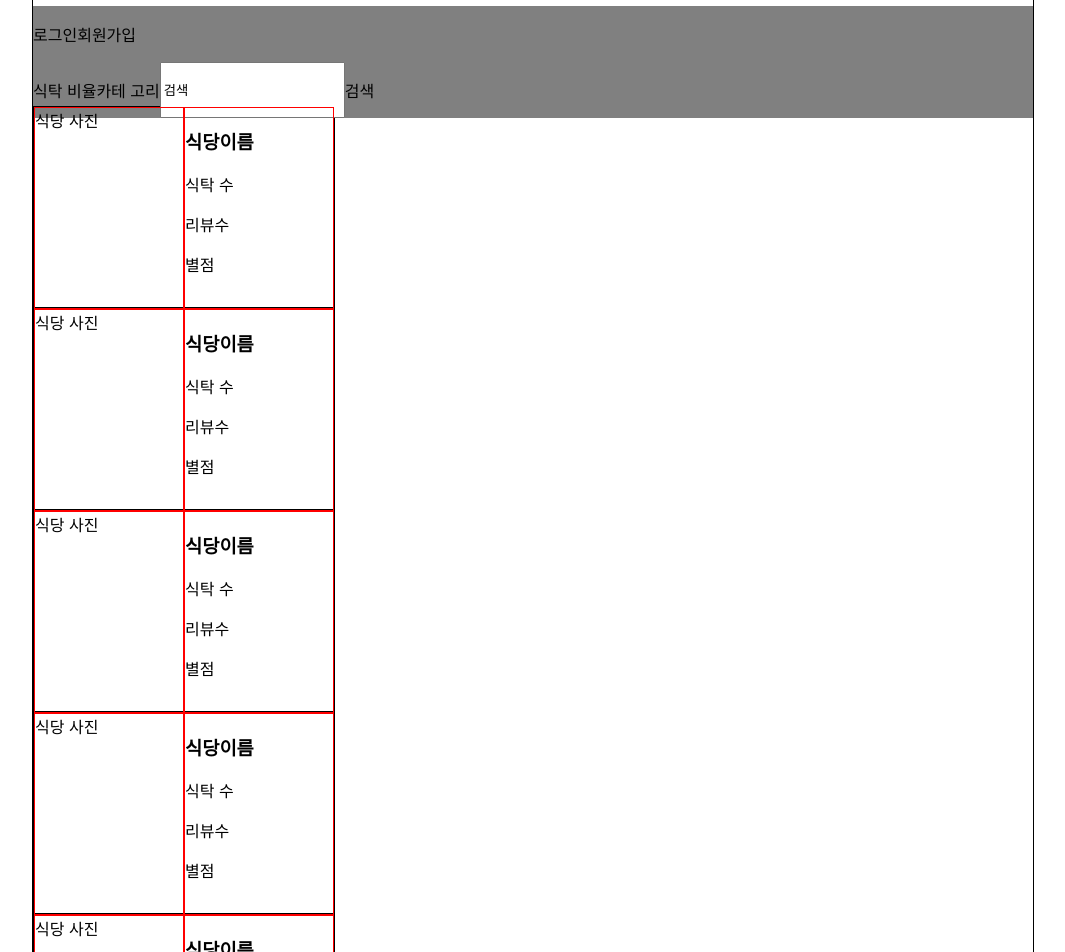
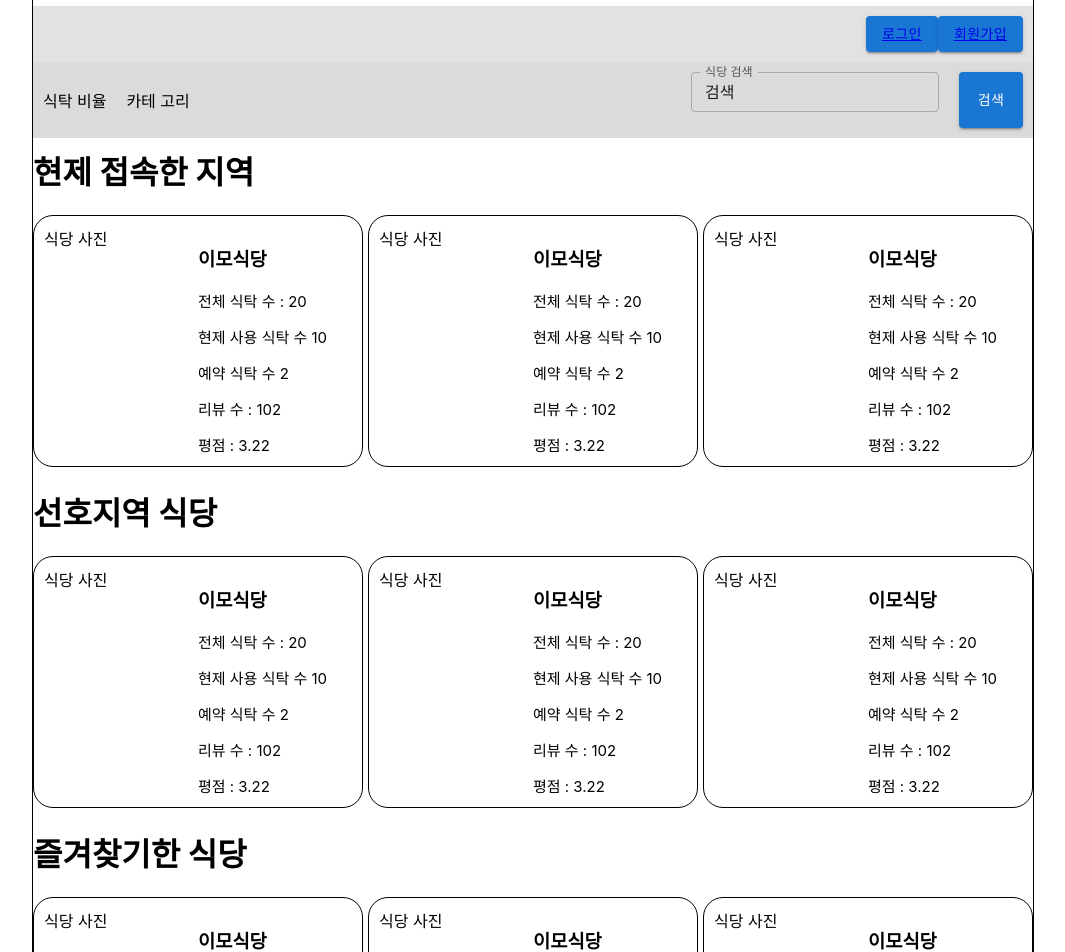
Before and after one commit to yeongi/uridong, a React (Create React App) app in the folder front/: page / in a window 1280 px wide. Shown: the part 200-1152 px from the top of the page, without its empty margins (107-1172 px from the left). Built offline with nearby package versions, Linux system fonts and the light colour scheme.

Commit message:
main header, restaraunt detail

```diff
--- /dev/null
+++ b/front/src/component/CurArea.js
@@ -0,0 +1,42 @@
+import React from "react";
+import Restaurant from "./Restaurant";
+import classes from "../style/rst.module.css";
+
+const CurArea = () => {
+  return (
+    <>
+      <h1>현제 접속한 지역</h1>
+      <div className={classes["rest-wrapper"]}>
+        <Restaurant
+          img="alt"
+          rst_name="이모식당"
+          table_count="20"
+          use_table="10"
+          rsv_count="2"
+          review_count="102"
+          rating="3.22"
+        />
+        <Restaurant
+          img="alt"
+          rst_name="이모식당"
+          table_count="20"
+          use_table="10"
+          rsv_count="2"
+          review_count="102"
+          rating="3.22"
+        />
+        <Restaurant
+          img="alt"
+          rst_name="이모식당"
+          table_count="20"
+          use_table="10"
+          rsv_count="2"
+          review_count="102"
+          rating="3.22"
+        />
+      </div>
+    </>
+  );
+};
+
+export default CurArea;
--- /dev/null
+++ b/front/src/component/Favorite.js
@@ -0,0 +1,42 @@
+import React from "react";
+import Restaurant from "./Restaurant";
+import classes from "../style/rst.module.css";
+
+const Favorite = () => {
+  return (
+    <div>
+      <h1>즐겨찾기한 식당</h1>
+      <div className={classes["rest-wrapper"]}>
+        <Restaurant
+          img="alt"
+          rst_name="이모식당"
+          table_count="20"
+          use_table="10"
+          rsv_count="2"
+          review_count="102"
+          rating="3.22"
+        />
+        <Restaurant
+          img="alt"
+          rst_name="이모식당"
+          table_count="20"
+          use_table="10"
+          rsv_count="2"
+          review_count="102"
+          rating="3.22"
+        />
+        <Restaurant
+          img="alt"
+          rst_name="이모식당"
+          table_count="20"
+          use_table="10"
+          rsv_count="2"
+          review_count="102"
+          rating="3.22"
+        />
+      </div>
+    </div>
+  );
+};
+
+export default Favorite;
--- /dev/null
+++ b/front/src/component/LikeArea.js
@@ -0,0 +1,42 @@
+import React from "react";
+import Restaurant from "./Restaurant";
+import classes from "../style/rst.module.css";
+
+const LikeArea = () => {
+  return (
+    <div>
+      <h1>선호지역 식당</h1>
+      <div className={classes["rest-wrapper"]}>
+        <Restaurant
+          img="alt"
+          rst_name="이모식당"
+          table_count="20"
+          use_table="10"
+          rsv_count="2"
+          review_count="102"
+          rating="3.22"
+        />
+        <Restaurant
+          img="alt"
+          rst_name="이모식당"
+          table_count="20"
+          use_table="10"
+          rsv_count="2"
+          review_count="102"
+          rating="3.22"
+        />
+        <Restaurant
+          img="alt"
+          rst_name="이모식당"
+          table_count="20"
+          use_table="10"
+          rsv_count="2"
+          review_count="102"
+          rating="3.22"
+        />
+      </div>
+    </div>
+  );
+};
+
+export default LikeArea;
--- a/front/src/component/Restaurant.js
+++ b/front/src/component/Restaurant.js
@@ -1,15 +1,17 @@
 import classes from "../style/rst.module.css";
 
-const Restaurant = () => {
+const Restaurant = (props) => {
   return (
     <>
-      <section className={classes["res-wrapper"]}>
+      <section className={classes["rests-wrapper"]}>
         <article>식당 사진</article>
         <article>
-          <h3>식당이름</h3>
-          <p>식탁 수</p>
-          <p>리뷰수</p>
-          <p>별점</p>
+          <h3>{props.rst_name}</h3>
+          <p>전체 식탁 수 : {props.table_count}</p>
+          <p>현제 사용 식탁 수 {props.use_table}</p>
+          <p>예약 식탁 수 {props.rsv_count}</p>
+          <p>리뷰 수 : {props.review_count}</p>
+          <p>평점 : {props.rating}</p>
         </article>
       </section>
     </>
--- a/front/src/layout/Header.js
+++ b/front/src/layout/Header.js
@@ -1,17 +1,32 @@
+import { Button, TextField } from "@mui/material";
+import { Link } from "react-router-dom";
 import classes from "../style/layout.module.css";
 
 const Header = () => {
   return (
     <div className={classes["header-wrapper"]}>
       <div className={classes["header-login"]}>
-        <p>로그인</p>
-        <p>회원가입</p>
+        <Button variant="contained">
+          <Link to="/login">로그인</Link>
+        </Button>
+        <Button variant="contained">
+          <Link to="/signup">회원가입</Link>
+        </Button>
       </div>
       <div className={classes["header-search"]}>
-        <p>식탁 비율</p>
-        <p> 카테 고리 </p>
-        <input type="text" value="검색" />
-        <p> 검색</p>
+        <div className={classes.item}>
+          <p> 식탁 비율 </p>
+          <p> 카테 고리 </p>
+        </div>
+        <div className={classes.item}>
+          <TextField
+            label="식당 검색"
+            id="restaraunt_search"
+            defaultValue="검색"
+            size="small"
+          />
+          <Button variant="contained">검색</Button>
+        </div>
       </div>
     </div>
   );
--- a/front/src/page/Home.js
+++ b/front/src/page/Home.js
@@ -1,3 +1,6 @@
+import CurArea from "../component/CurArea";
+import Favorite from "../component/Favorite";
+import LikeArea from "../component/LikeArea";
 import Restaurant from "../component/Restaurant";
 import Header from "../layout/Header";
 
@@ -6,11 +9,9 @@ const Home = () => {
     <>
       <h1>메인 홈페이지</h1>
       <Header />
-      <Restaurant />
-      <Restaurant />
-      <Restaurant />
-      <Restaurant />
-      <Restaurant />
+      <CurArea />
+      <LikeArea />
+      <Favorite />
     </>
   );
 };
--- a/front/src/page/RstDetail.js
+++ b/front/src/page/RstDetail.js
@@ -1,16 +1,61 @@
+import classes from "../style/rst.module.css";
+import { Button } from "@mui/material";
+
 const RstDetail = () => {
   return (
     <>
-      <h1>식당 상세</h1>
+      <h1>식당 상세 페이지</h1>
       <div>
-        <section>
-          <article>식당 사진, 즐겨찾기</article>
-          <article>식당 본문 이름 </article>
-          <div>
-            <h1>우리식당 A</h1>
-            <p>컴포넌트로 개발</p>
-          </div>
-        </section>
+        <header>
+          <article className={classes["rst-detail-header"]}>
+            <div className={classes.item}>식당사진</div>
+            <div className={classes.item}>지도 사진</div>
+            <div className={classes.item}>
+              <Button variant="outlined" size="large">
+                즐겨찾기
+              </Button>
+              <br />
+              <Button variant="outlined" size="large">
+                쿠폰보유
+              </Button>
+              <br />
+              <Button variant="outlined" size="large">
+                예약하기
+              </Button>
+            </div>
+          </article>
+          <article>
+            <h1>우리 식당 A</h1>
+          </article>
+        </header>
+        <body>
+          <section>
+            <article>
+              <nav className={classes["rst-nav-wrapper"]}>
+                <ul>
+                  <h2>식당 정보</h2>
+                </ul>
+                <ul>
+                  <h2>식탁 현황</h2>
+                </ul>
+                <ul>
+                  <h2>리뷰</h2>
+                </ul>
+              </nav>
+            </article>
+            <article>
+              <div>
+                <h1>식당 정보</h1>
+              </div>
+              <div>
+                <h1>식당 현황</h1>
+              </div>
+              <div>
+                <h1>리뷰</h1>
+              </div>
+            </article>
+          </section>
+        </body>
       </div>
     </>
   );
--- a/front/src/style/layout.module.css
+++ b/front/src/style/layout.module.css
@@ -1,15 +1,28 @@
 .header-wrapper {
   width: 100%;
-  height: 100px;
+  height: 120px;
   border: 1 solid black;
 }
 
 .header-login {
   display: flex;
-  background-color: gray;
+  justify-content: flex-end;
+  padding: 10px;
+  background-color: rgb(226, 226, 226);
+}
+
+.header-login Link {
+  color: black;
 }
 
 .header-search {
   display: flex;
-  background-color: gray;
+  justify-content: space-between;
+  padding: 10px;
+  background-color: rgb(219, 219, 219);
 }
+
+.header-search .item {
+  display: flex;
+  gap: 20px;
+}
--- a/front/src/style/rst.module.css
+++ b/front/src/style/rst.module.css
@@ -1,12 +1,58 @@
-.res-wrapper {
+.rests-wrapper {
   display: flex;
-  width: 300px;
-  height: 200px;
+  width: 350px;
+  height: 230px;
+  border: 1px black solid;
+  padding: 10px;
+  border-radius: 20px;
+}
+
+.rests-wrapper article {
+  width: 50%;
+  height: 100%;
+}
+
+.rests-wrapper article p {
+  font-size: 15px;
+}
+
+.rest-wrapper {
+  display: flex;
+  gap: 5px;
+  justify-content: space-between;
+}
+
+.rst-detail-header {
+  display: flex;
+  gap: 20px;
+  height: 400px;
+  padding: 30px;
+  justify-content: space-evenly;
   border: 1px black solid;
 }
 
-.res-wrapper article {
-  width: 50%;
-  height: 100%;
-  border: 1px red solid;
+.rst-detail-header .item {
+  width: 40%;
+  height: 80%;
+  border: 1px black solid;
 }
+
+.rst-detail-header .item Button {
+  width: 90%;
+  height: 25%;
+  margin: 10px;
+  color: black;
+}
+
+.rst-nav-wrapper {
+  display: flex;
+  justify-content: space-around;
+  border: 1px black solid;
+}
+
+.rst-nav-wrapper ul {
+  width: 200px;
+  text-align: center;
+  padding-right: 15px;
+  border: 1px black solid;
+}
```
Also changed, not shown: 2 other files (tests, documents, lock files or other folders).
